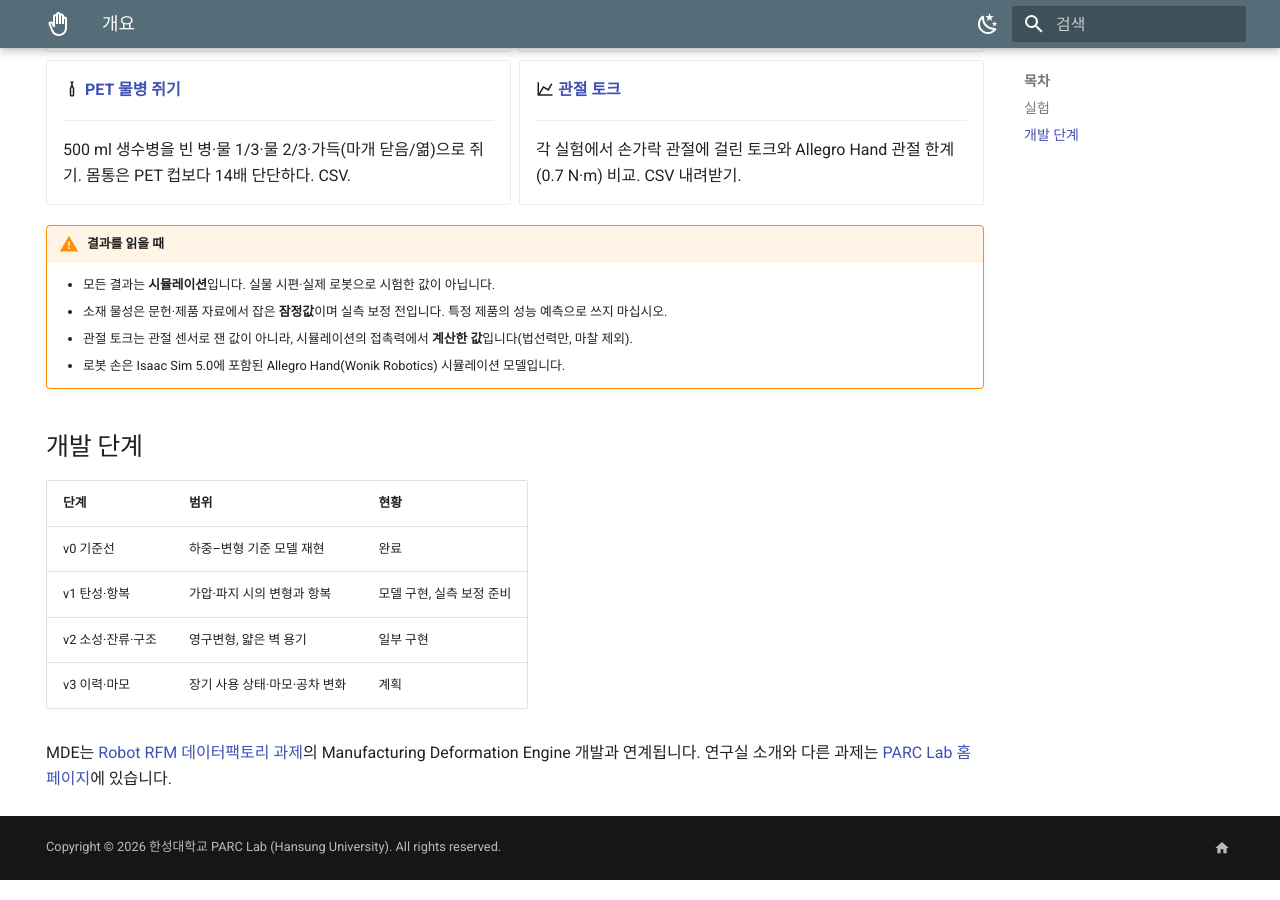
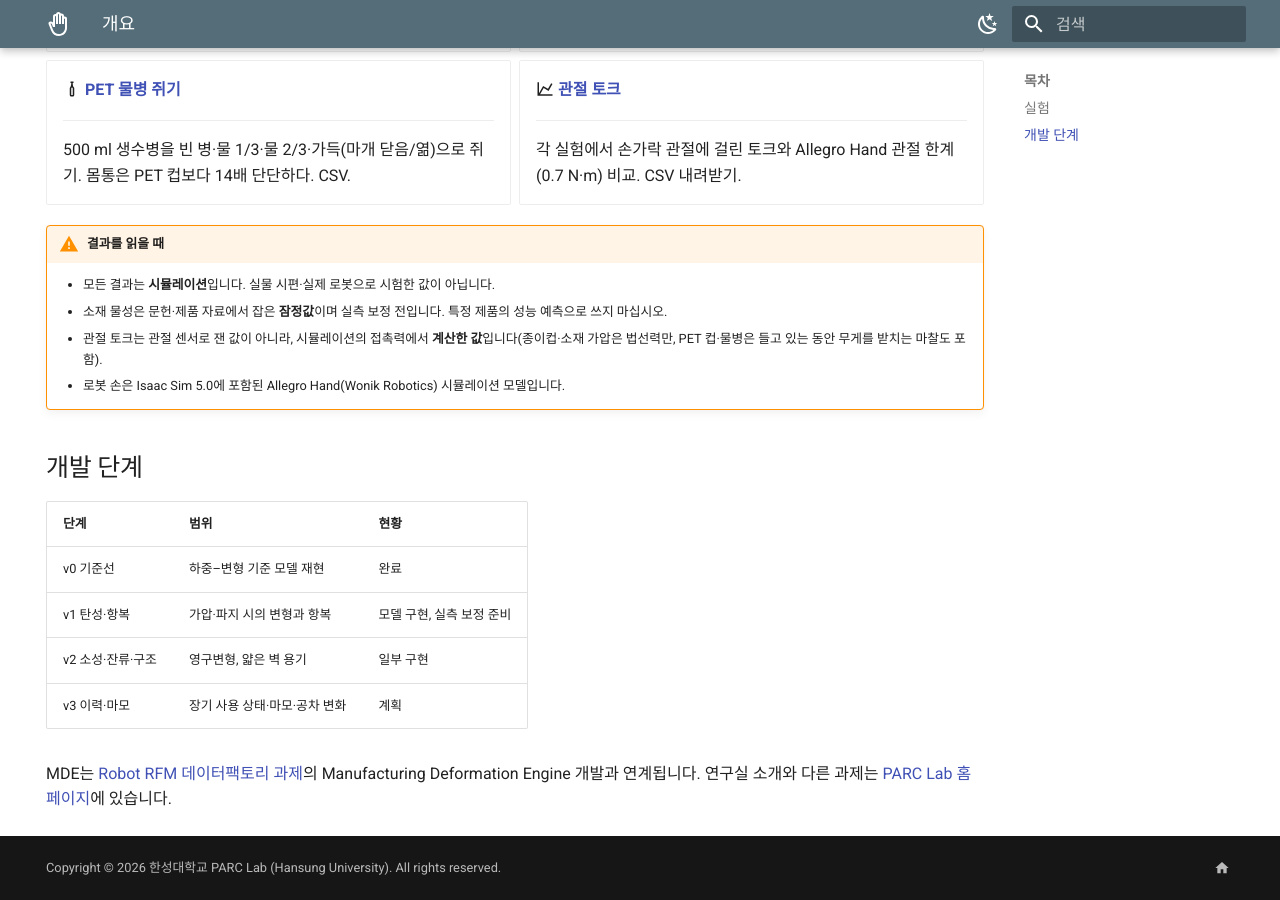
Before and after one commit to parclab-hsu/hsu-mde, an MkDocs documentation site: the page built from docs/index.md, in a window 1280 px wide and 900 px high, scrolled down 1293 px. Built offline with MkDocs 1.6.1 and Material for MkDocs 9.7.7, drawn with Linux system fonts in a browser that asks for light colours.

Commit message:
개요: 관절 토크에 마찰 포함 여부를 실험별로 명시
Co-Authored-By: Claude Opus 5.5 <noreply@anthropic.com>

```diff
--- a/docs/index.md
+++ b/docs/index.md
@@ -60,7 +60,7 @@ NVIDIA Isaac Sim 위에서 로봇 손의 동작과 함께 돌며, 소재별 물
 !!! warning "결과를 읽을 때"
     - 모든 결과는 **시뮬레이션**입니다. 실물 시편·실제 로봇으로 시험한 값이 아닙니다.
     - 소재 물성은 문헌·제품 자료에서 잡은 **잠정값**이며 실측 보정 전입니다. 특정 제품의 성능 예측으로 쓰지 마십시오.
-    - 관절 토크는 관절 센서로 잰 값이 아니라, 시뮬레이션의 접촉력에서 **계산한 값**입니다(법선력만, 마찰 제외).
+    - 관절 토크는 관절 센서로 잰 값이 아니라, 시뮬레이션의 접촉력에서 **계산한 값**입니다(종이컵·소재 가압은 법선력만, PET 컵·물병은 들고 있는 동안 무게를 받치는 마찰도 포함).
     - 로봇 손은 Isaac Sim 5.0에 포함된 Allegro Hand(Wonik Robotics) 시뮬레이션 모델입니다.
 
 ## 개발 단계
```
